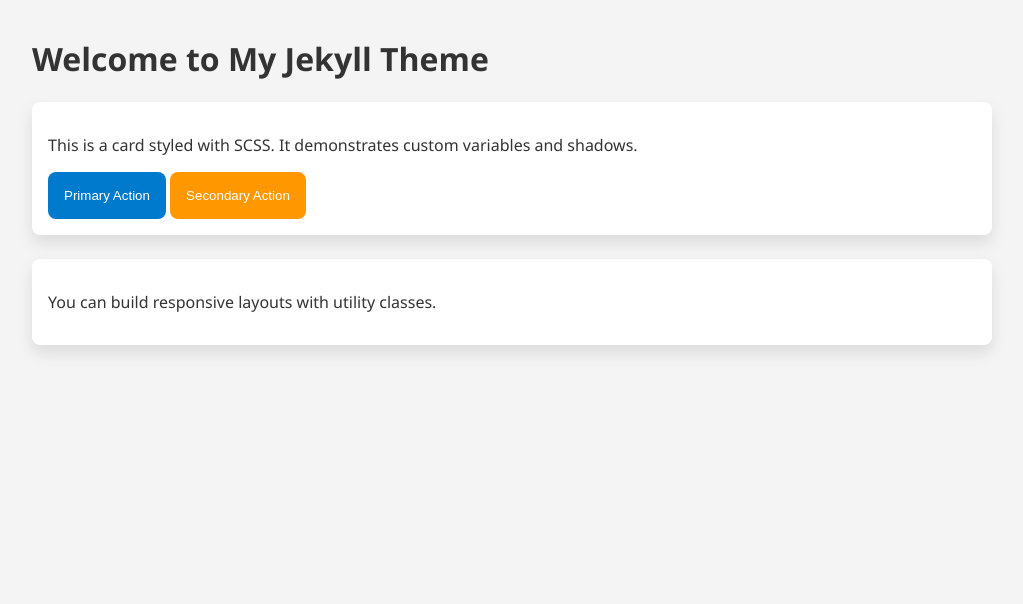
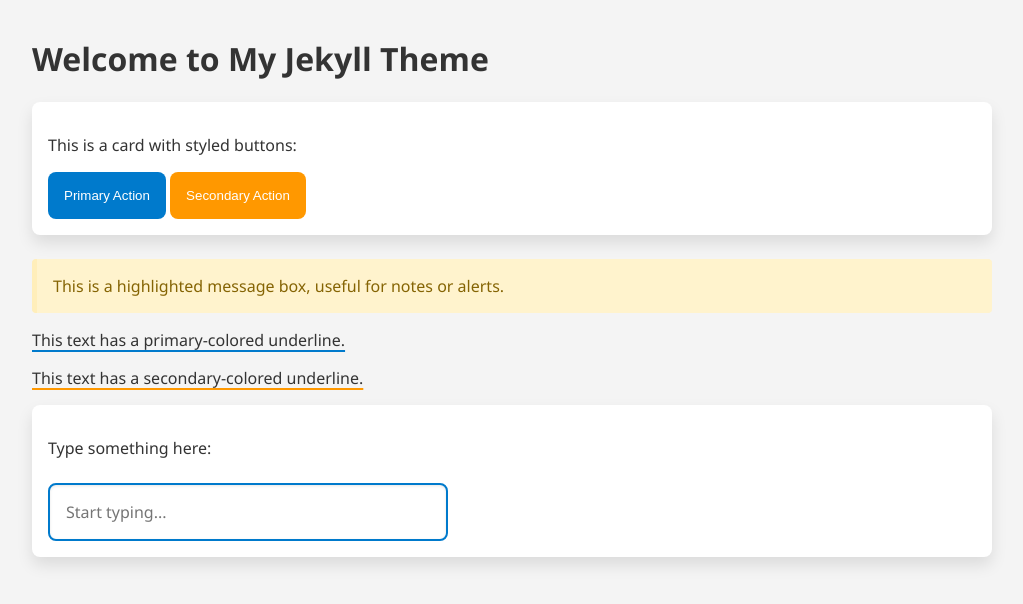
Before and after one commit to v659/jekyll_theme-new-v659, a Jekyll site: the page built from index.md, in a window 1280 px wide. Shown: the top 604 px of the page, without its empty margins (128-1151 px from the left). Built offline with Jekyll 4.4.1, drawn with Linux system fonts in a browser that asks for light colours.

Commit message:
commit next

```diff
--- a/_sass/base.scss
+++ b/_sass/base.scss
@@ -53,3 +53,44 @@ body {
   box-shadow: 0 0.5rem 1rem rgba(0, 0, 0, 0.1);
   margin-bottom: 1.5rem;
 }
+
+// Highlights
+.highlight-box {
+  background-color: #fff3cd;
+  border-left: 5px solid #ffeeba;
+  padding: $padding;
+  margin-bottom: 1rem;
+  border-radius: 0.25rem;
+  font-weight: 500;
+  color: #856404;
+}
+
+// Underlined Text
+.underline {
+  text-decoration: underline;
+  text-decoration-thickness: 2px;
+  text-underline-offset: 4px;
+}
+
+.underline-primary {
+  @extend .underline;
+  text-decoration-color: $primary-color;
+}
+
+.underline-secondary {
+  @extend .underline;
+  text-decoration-color: $secondary-color;
+}
+
+// Typing Box
+.typing-box {
+  padding: $padding;
+  font-family: $font-stack;
+  font-size: 1rem;
+  width: 100%;
+  max-width: 400px;
+  border: 2px solid $primary-color;
+  border-radius: 0.5rem;
+  box-shadow: inset 0 1px 3px rgba(0, 0, 0, 0.1);
+  margin-top: 0.5rem;
+}
--- a/index.md
+++ b/index.md
@@ -7,12 +7,20 @@ title: Home
   <h1>Welcome to My Jekyll Theme</h1>
 
   <div class="card">
-    <p>This is a card styled with SCSS. It demonstrates custom variables and shadows.</p>
+    <p>This is a card with styled buttons:</p>
     <button class="btn-primary">Primary Action</button>
     <button class="btn-secondary">Secondary Action</button>
   </div>
 
+  <div class="highlight-box">
+     This is a highlighted message box, useful for notes or alerts.
+  </div>
+
+  <p class="underline-primary">This text has a primary-colored underline.</p>
+  <p class="underline-secondary">This text has a secondary-colored underline.</p>
+
   <div class="card">
-    <p>You can build responsive layouts with utility classes.</p>
+    <p>Type something here:</p>
+    <input type="text" class="typing-box" placeholder="Start typing..." />
   </div>
 </div>
```
